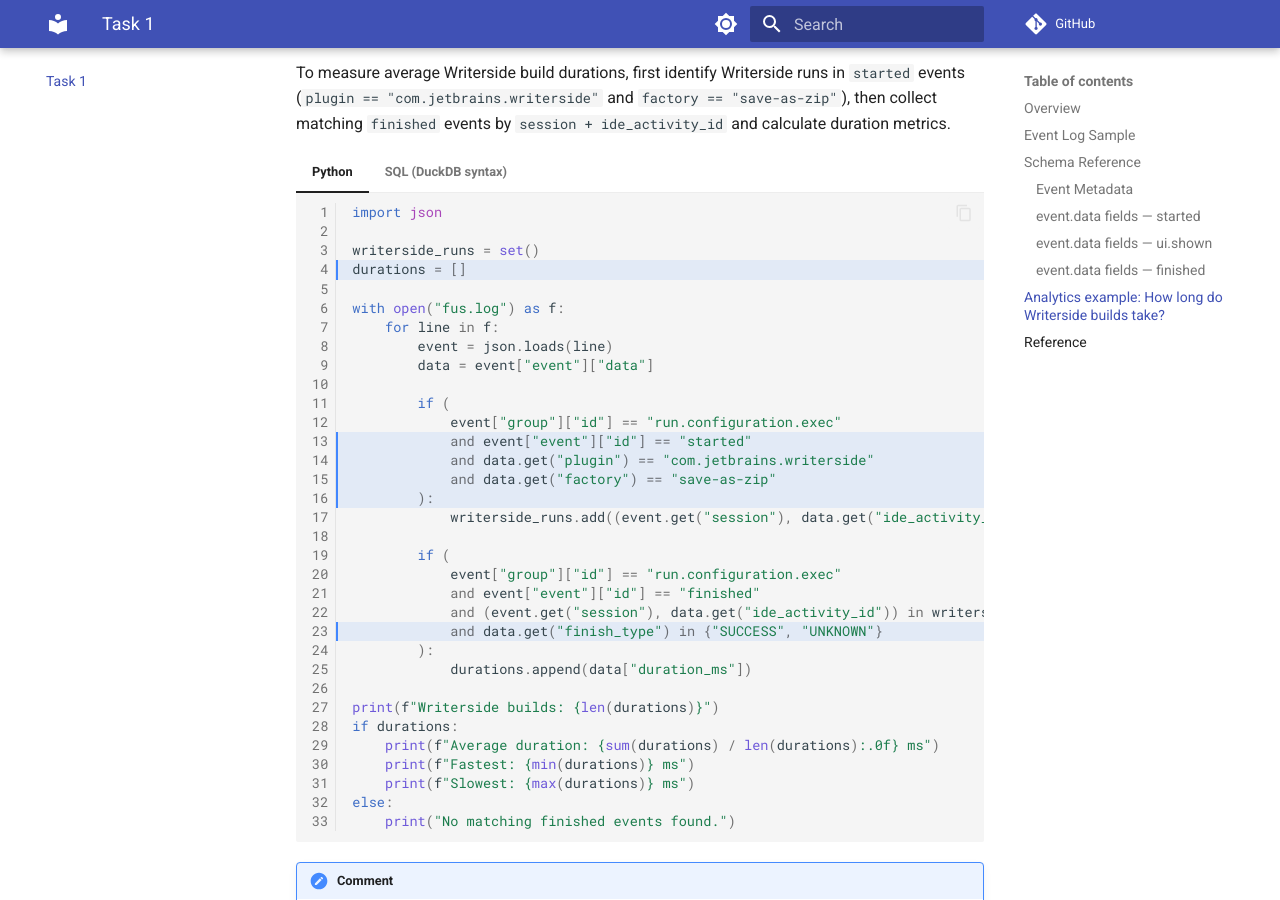
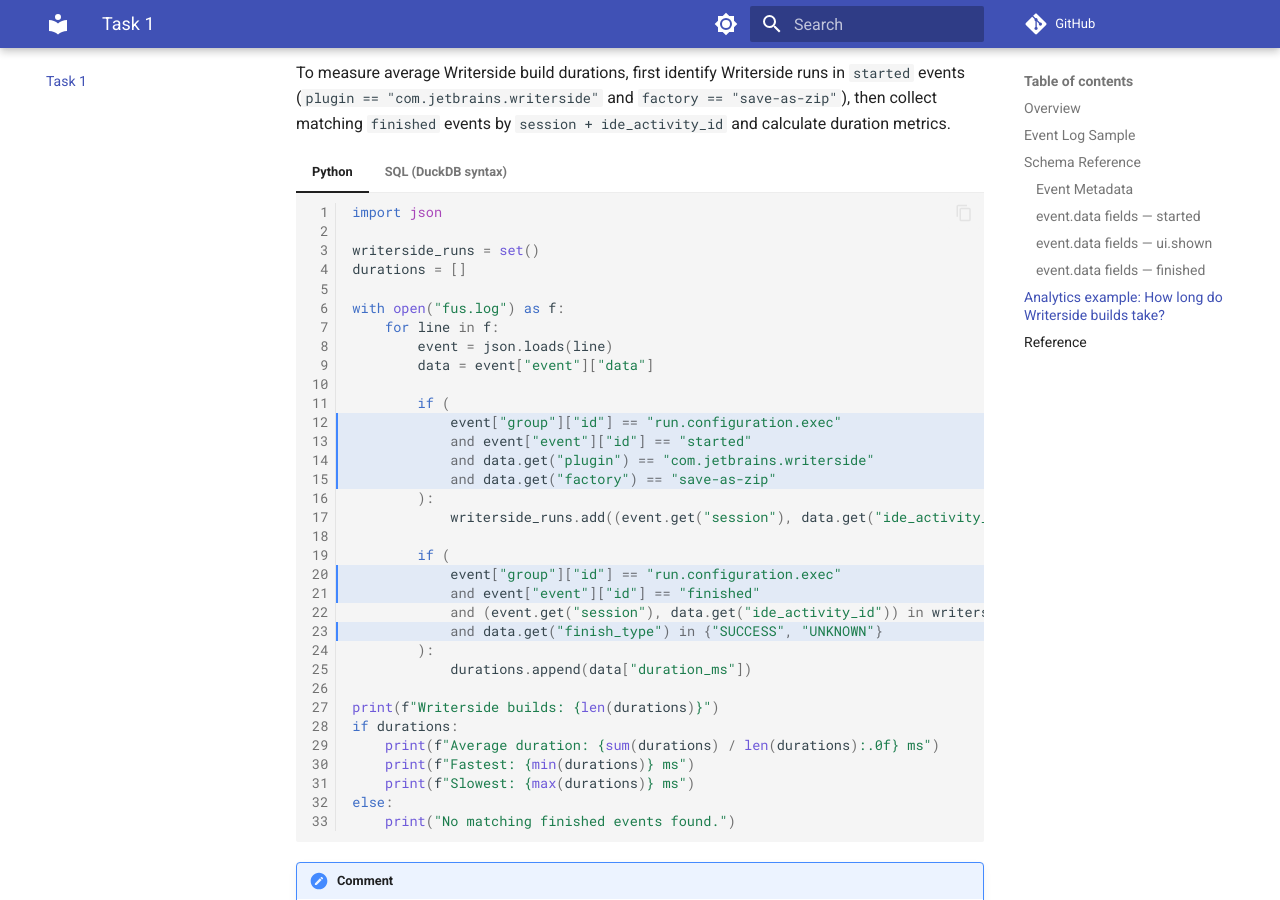
Before and after one commit to fanil-z/jb-temp, an MkDocs documentation site: the page built from docs/task-1.md, in a window 1280 px wide and 900 px high, scrolled down 4773 px. Built offline with MkDocs 1.6.1 and Material for MkDocs 9.7.7, drawn with Linux system fonts in a browser that asks for light colours; comment, search, counter and statistics services are not loaded.

Commit message:
minor: corrected code lines highlight

````diff
--- a/docs/task-1.md
+++ b/docs/task-1.md
@@ -189,7 +189,7 @@
 
 === "Python"
 
-    ```python linenums="1" hl_lines="4 13-16 23"
+    ```python linenums="1" hl_lines="12-15 20-21 23"
     import json
 
     writerside_runs = set()
````
